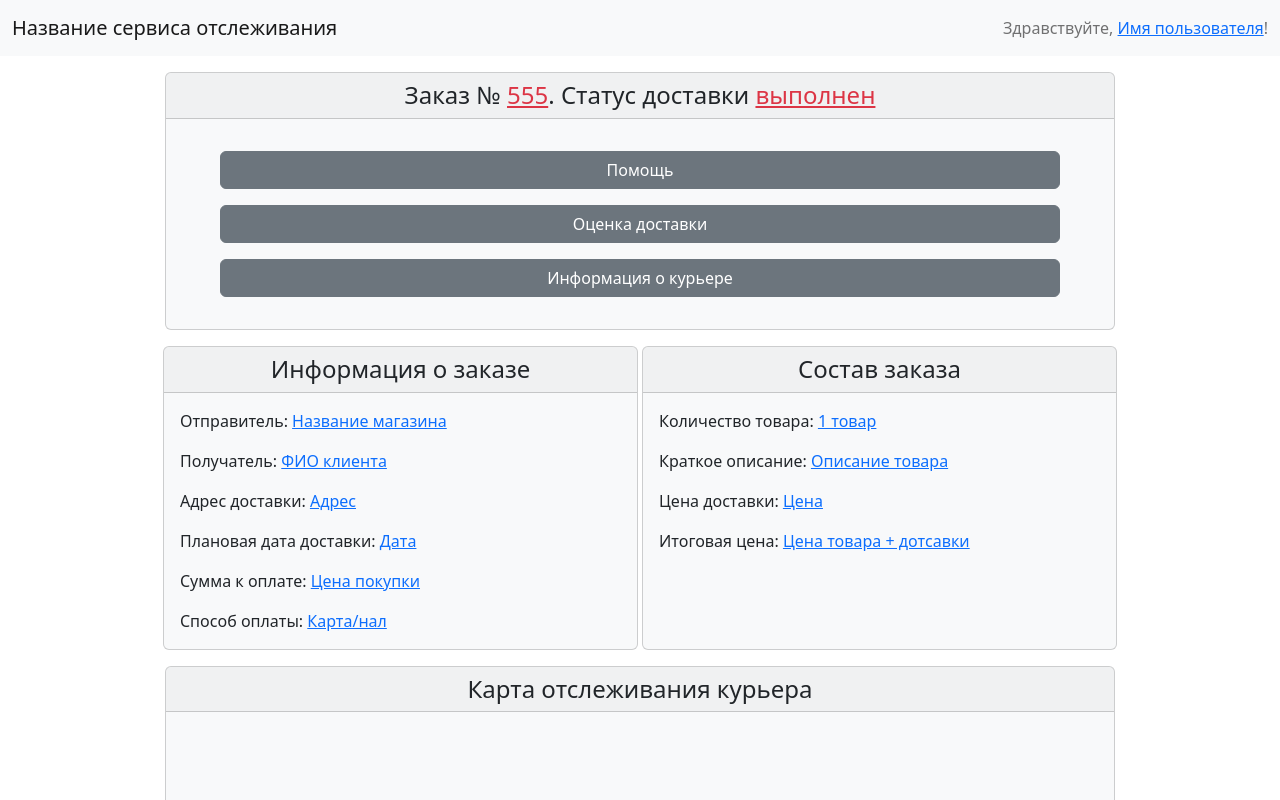
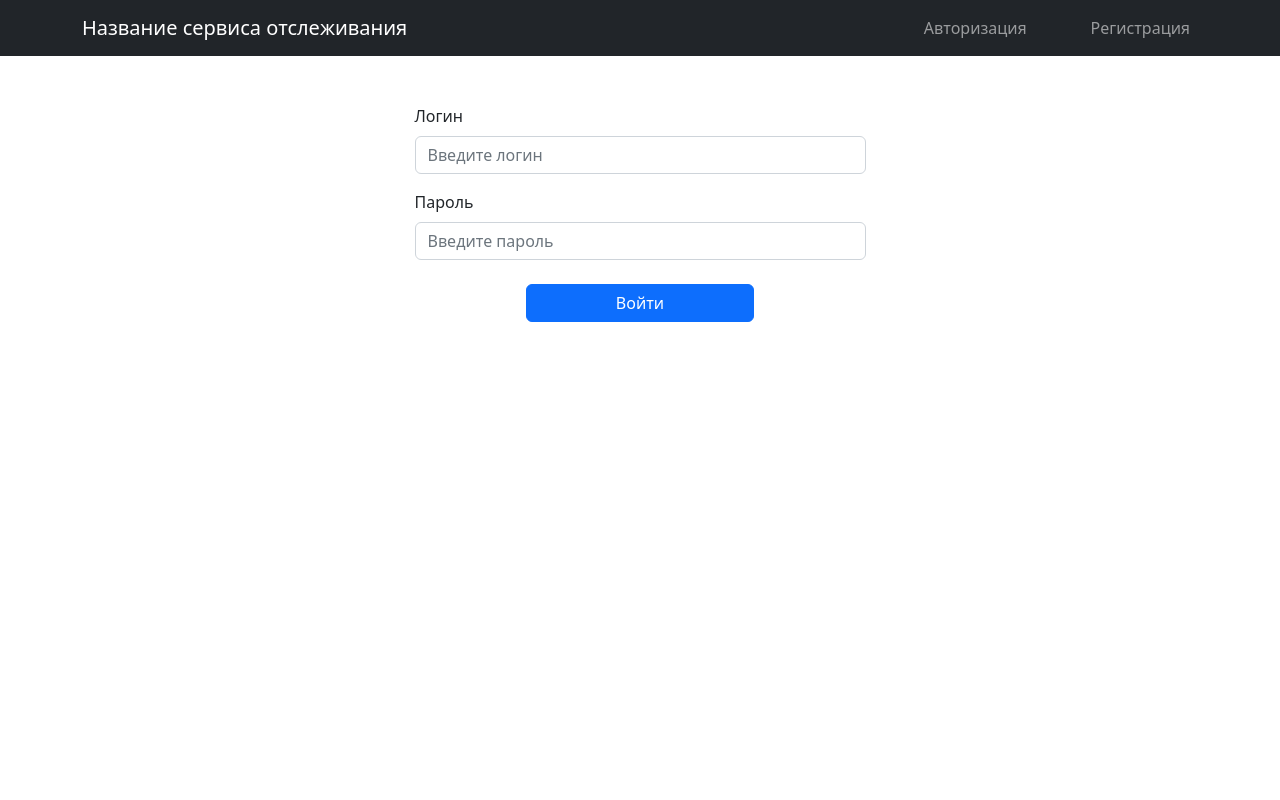
Before and after one commit to Sinenok/Courier-monitoring-service, a React (Create React App) app in the folder Client/: page /authorization in a window 1280 px wide. Shown: the top 800 px of the page. Built offline with nearby package versions, Linux system fonts and the light colour scheme; no server answers.

Commit message:
add authification form

```diff
--- a/Client/package.json
+++ b/Client/package.json
@@ -10,10 +10,12 @@
     "@types/node": "^16.18.3",
     "@types/react": "^18.0.25",
     "@types/react-dom": "^18.0.8",
+    "axios": "^1.2.3",
     "bootstrap": "^5.2.3",
     "react": "^18.2.0",
     "react-bootstrap": "^2.6.0",
     "react-dom": "^18.2.0",
+    "react-router-dom": "^6.7.0",
     "react-scripts": "5.0.1",
     "typescript": "^4.8.4",
     "web-vitals": "^2.1.4"
--- a/Client/src/App.tsx
+++ b/Client/src/App.tsx
@@ -1,11 +1,41 @@
 import React from 'react';
+// import ReceiverTrackingPage from './pages/ReceiverTrackingPage';
+// import HeaderStart from './components/HeaderStart';
+import { BrowserRouter as Router, Routes, Route, Link } from 'react-router-dom';
+import AuthorizationPage from './pages/AuthorizationPage';
 import ReceiverTrackingPage from './pages/ReceiverTrackingPage';
+import Main from './pages/Main';
+import { Container, Navbar, Nav } from 'react-bootstrap';
 
 function App() {
 	return (
-		<div className="App">
-			<ReceiverTrackingPage />
-		</div>
+		<Router>
+			<Navbar bg="dark" variant="dark" expand="lg">
+				<Container>
+					<Navbar.Brand as={Link} to={'/'}>
+						Название сервиса отслеживания
+					</Navbar.Brand>
+					<Navbar.Toggle aria-controls="basic-navbar-nav" />
+					<Navbar.Collapse id="basic-navbar-nav">
+						<Nav className="ms-auto">
+							<Nav.Link className="me-lg-5" as={Link} to={'/authorization'}>
+								Авторизация
+							</Nav.Link>
+							<Nav.Link as={Link} to={'/receivertracking'}>
+								Регистрация
+							</Nav.Link>
+						</Nav>
+					</Navbar.Collapse>
+				</Container>
+			</Navbar>
+			<Routes>
+				<Route path="/" element={<Main />} />
+				<Route path="/authorization" element={<AuthorizationPage />} />
+				<Route path="/receivertracking" element={<ReceiverTrackingPage />} />
+				{/* <ReceiverTrackingPage /> */}
+				{/* <HeaderStart /> */}
+			</Routes>
+		</Router>
 	);
 }
 
--- /dev/null
+++ b/Client/src/api/instance.ts
@@ -0,0 +1,3 @@
+import axios from 'axios'
+
+export const axiosInstance = axios.create({})
--- /dev/null
+++ b/Client/src/components/HeaderStart.tsx
@@ -0,0 +1,23 @@
+import React, { FC } from 'react';
+import { Container, Navbar, Nav } from 'react-bootstrap';
+
+function HeaderStart() {
+	return (
+		<Navbar bg="light" expand="lg">
+			<Container>
+				<Navbar.Brand href="/authorization">Название сервиса отслеживания</Navbar.Brand>
+				<Navbar.Toggle aria-controls="basic-navbar-nav" />
+				<Navbar.Collapse id="basic-navbar-nav">
+					<Nav className="ms-auto">
+						<Nav.Link className="me-lg-5" href="/authorization">
+							Авторизация
+						</Nav.Link>
+						<Nav.Link href="/authorization">Регистрация</Nav.Link>
+					</Nav>
+				</Navbar.Collapse>
+			</Container>
+		</Navbar>
+	);
+}
+
+export default HeaderStart;
--- /dev/null
+++ b/Client/src/pages/AuthorizationPage.tsx
@@ -0,0 +1,51 @@
+import React, { FormEvent, useState } from 'react';
+// import HeaderStart from '../components/HeaderStart';
+import { Form, Button, Row, Col, Container } from 'react-bootstrap';
+
+const AuthorizationPage = () => {
+	const [login, setLogin] = useState('');
+	const [password, setPassword] = useState('');
+
+	const handleSubmit = (e: FormEvent) => {
+		e.preventDefault();
+	};
+
+	return (
+		<div className="AuthorizationPage">
+			{/* <HeaderStart /> */}
+			<Form onSubmit={handleSubmit}>
+				<Container className="py-5">
+					<Row className="justify-content-md-center">
+						<Form.Group lg="5" as={Col} className="mb-3" controlId="formGroupLogin">
+							<Form.Label>Логин</Form.Label>
+							<Form.Control
+								type="text"
+								placeholder="Введите логин"
+								value={login}
+								onChange={(e) => setLogin(e.target.value)}
+							/>
+						</Form.Group>
+					</Row>
+					<Row className="justify-content-md-center">
+						<Form.Group lg="5" as={Col} className="mb-4" controlId="formGroupPassword">
+							<Form.Label>Пароль</Form.Label>
+							<Form.Control
+								type="password"
+								placeholder="Введите пароль"
+								value={password}
+								onChange={(e) => setPassword(e.target.value)}
+							/>
+						</Form.Group>
+					</Row>
+					<Row lg="5" className="justify-content-md-center">
+						<Button variant="primary" type="submit">
+							Войти
+						</Button>
+					</Row>
+				</Container>
+			</Form>
+		</div>
+	);
+};
+
+export default AuthorizationPage;
--- /dev/null
+++ b/Client/src/pages/Main.tsx
@@ -0,0 +1,11 @@
+import React from 'react';
+
+function Main() {
+	return (
+		<div className="Main">
+			<h1 className="text-center mt-3">Main</h1>
+		</div>
+	);
+}
+
+export default Main;
```
Also changed, not shown: Client/src/api/auth/index.ts (added, +7 -0 lines), Client/src/api/auth/types.ts (added, +10 -0 lines), Client/src/api/endpoints.ts (added, +10 -0 lines), 1 other file (tests, documents, lock files or other folders).
